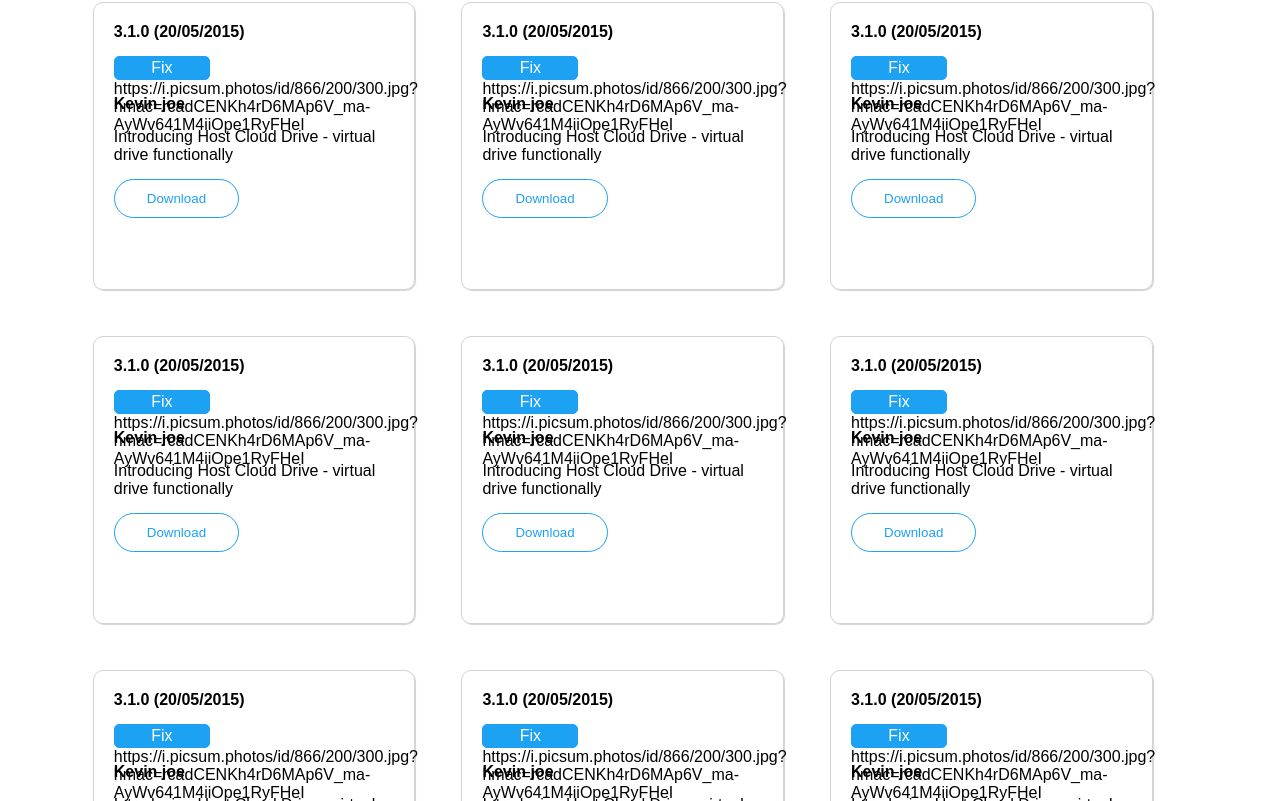
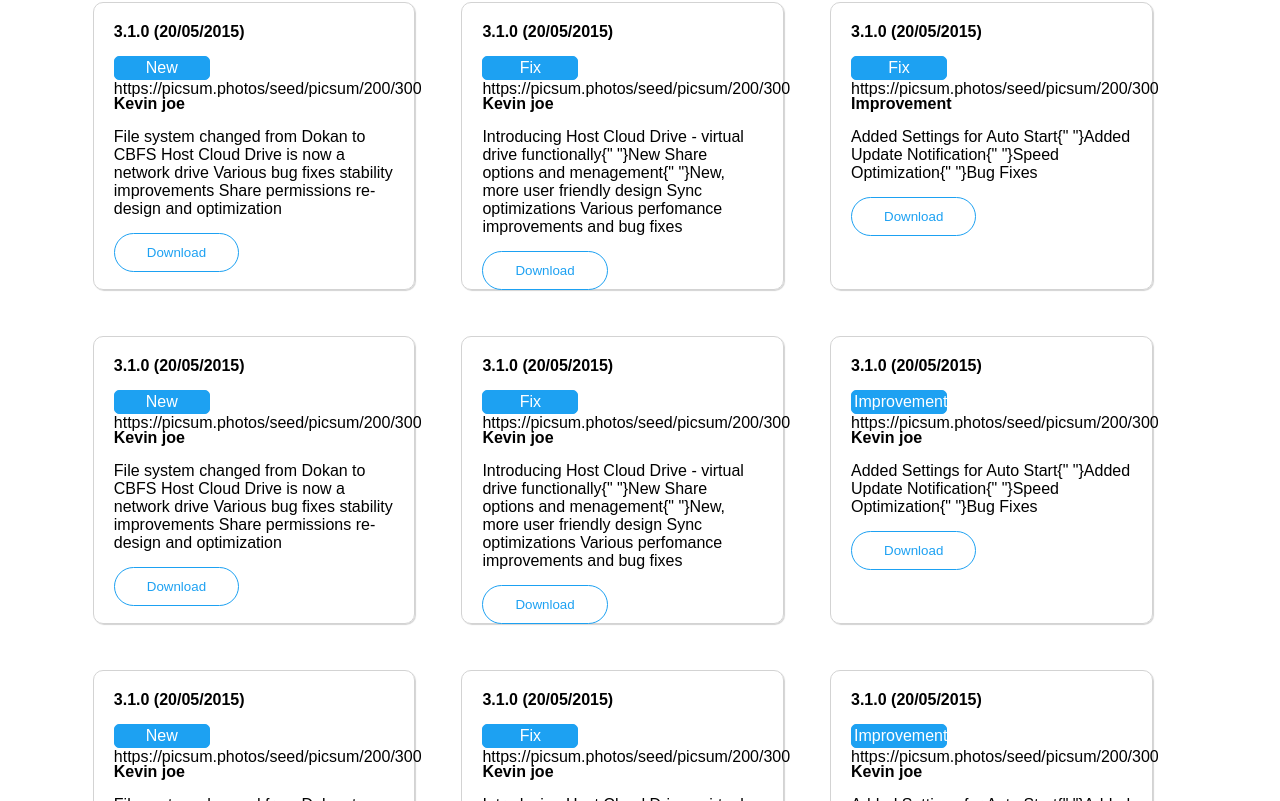
Before and after one commit to Florid11/First_Task, a React (Create React App) app: page / in a window 1280 px wide. Shown: the part 719-1520 px from the top of the page. Built offline with nearby package versions, Linux system fonts and the light colour scheme.

Commit message:
Data in App.js updated

```diff
--- a/src/App.js
+++ b/src/App.js
@@ -52,67 +52,67 @@ const comp =[
 
   const employees =[
     {
-      profilePic: 'https://i.picsum.photos/id/866/200/300.jpg?hmac=rcadCENKh4rD6MAp6V_ma-AyWv641M4iiOpe1RyFHeI',
+      profilePic: 'https://picsum.photos/seed/picsum/200/300',
+      name: 'Kevin joe',
+      date: '3.1.0 (20/05/2015)',
+      job: 'New',
+      description: 'File system changed from Dokan to CBFS Host Cloud Drive is now a network drive Various bug fixes stability improvements Share permissions re-design and optimization'
+    },
+    {
+      profilePic: 'https://picsum.photos/seed/picsum/200/300',
       name: 'Kevin joe',
       date: '3.1.0 (20/05/2015)',
       job: 'Fix',
-      description: 'Introducing Host Cloud Drive - virtual drive functionally'
+      description: 'Introducing Host Cloud Drive - virtual drive functionally{"\n"}New Share options and menagement{"\n"}New, more user friendly design Sync optimizations Various perfomance improvements and bug fixes'
     },
     {
-      profilePic: 'https://i.picsum.photos/id/866/200/300.jpg?hmac=rcadCENKh4rD6MAp6V_ma-AyWv641M4iiOpe1RyFHeI',
+      profilePic: 'https://picsum.photos/seed/picsum/200/300',
+      name: 'Improvement',
+      date: '3.1.0 (20/05/2015)',
+      job: 'Fix',
+      description: 'Added Settings for Auto Start{"\n"}Added Update Notification{"\n"}Speed Optimization{"\n"}Bug Fixes'
+    },
+    {
+      profilePic: 'https://picsum.photos/seed/picsum/200/300',
+      name: 'Kevin joe',
+      date: '3.1.0 (20/05/2015)',
+      job: 'New',
+      description: 'File system changed from Dokan to CBFS Host Cloud Drive is now a network drive Various bug fixes stability improvements Share permissions re-design and optimization'
+    },
+    {
+      profilePic: 'https://picsum.photos/seed/picsum/200/300',
       name: 'Kevin joe',
       date: '3.1.0 (20/05/2015)',
       job: 'Fix',
-      description: 'Introducing Host Cloud Drive - virtual drive functionally'
+      description: 'Introducing Host Cloud Drive - virtual drive functionally{"\n"}New Share options and menagement{"\n"}New, more user friendly design Sync optimizations Various perfomance improvements and bug fixes'
     },
     {
-      profilePic: 'https://i.picsum.photos/id/866/200/300.jpg?hmac=rcadCENKh4rD6MAp6V_ma-AyWv641M4iiOpe1RyFHeI',
+      profilePic: 'https://picsum.photos/seed/picsum/200/300',
+      name: 'Kevin joe',
+      date: '3.1.0 (20/05/2015)',
+      job: 'Improvement',
+      description: 'Added Settings for Auto Start{"\n"}Added Update Notification{"\n"}Speed Optimization{"\n"}Bug Fixes'
+    },
+    {
+      profilePic: 'https://picsum.photos/seed/picsum/200/300',
+      name: 'Kevin joe',
+      date: '3.1.0 (20/05/2015)',
+      job: 'New',
+      description: 'File system changed from Dokan to CBFS Host Cloud Drive is now a network drive Various bug fixes stability improvements Share permissions re-design and optimization'
+    },
+    {
+      profilePic: 'https://picsum.photos/seed/picsum/200/300',
       name: 'Kevin joe',
       date: '3.1.0 (20/05/2015)',
       job: 'Fix',
-      description: 'Introducing Host Cloud Drive - virtual drive functionally'
+      description: 'Introducing Host Cloud Drive - virtual drive functionally{"\n"}New Share options and menagement{"\n"}New, more user friendly design Sync optimizations Various perfomance improvements and bug fixes'
     },
     {
-      profilePic: 'https://i.picsum.photos/id/866/200/300.jpg?hmac=rcadCENKh4rD6MAp6V_ma-AyWv641M4iiOpe1RyFHeI',
+      profilePic: 'https://picsum.photos/seed/picsum/200/300',
       name: 'Kevin joe',
       date: '3.1.0 (20/05/2015)',
-      job: 'Fix',
-      description: 'Introducing Host Cloud Drive - virtual drive functionally'
-    },
-    {
-      profilePic: 'https://i.picsum.photos/id/866/200/300.jpg?hmac=rcadCENKh4rD6MAp6V_ma-AyWv641M4iiOpe1RyFHeI',
-      name: 'Kevin joe',
-      date: '3.1.0 (20/05/2015)',
-      job: 'Fix',
-      description: 'Introducing Host Cloud Drive - virtual drive functionally'
-    },
-    {
-      profilePic: 'https://i.picsum.photos/id/866/200/300.jpg?hmac=rcadCENKh4rD6MAp6V_ma-AyWv641M4iiOpe1RyFHeI',
-      name: 'Kevin joe',
-      date: '3.1.0 (20/05/2015)',
-      job: 'Fix',
-      description: 'Introducing Host Cloud Drive - virtual drive functionally'
-    },
-    {
-      profilePic: 'https://i.picsum.photos/id/866/200/300.jpg?hmac=rcadCENKh4rD6MAp6V_ma-AyWv641M4iiOpe1RyFHeI',
-      name: 'Kevin joe',
-      date: '3.1.0 (20/05/2015)',
-      job: 'Fix',
-      description: 'Introducing Host Cloud Drive - virtual drive functionally'
-    },
-    {
-      profilePic: 'https://i.picsum.photos/id/866/200/300.jpg?hmac=rcadCENKh4rD6MAp6V_ma-AyWv641M4iiOpe1RyFHeI',
-      name: 'Kevin joe',
-      date: '3.1.0 (20/05/2015)',
-      job: 'Fix',
-      description: 'Introducing Host Cloud Drive - virtual drive functionally'
-    },
-    {
-      profilePic: 'https://i.picsum.photos/id/866/200/300.jpg?hmac=rcadCENKh4rD6MAp6V_ma-AyWv641M4iiOpe1RyFHeI',
-      name: 'Kevin joe',
-      date: '3.1.0 (20/05/2015)',
-      job: 'Fix',
-      description: 'Introducing Host Cloud Drive - virtual drive functionally'
+      job: 'Improvement',
+      description: 'Added Settings for Auto Start{"\n"}Added Update Notification{"\n"}Speed Optimization{"\n"}Bug Fixes'
     },
   ]
 
```
